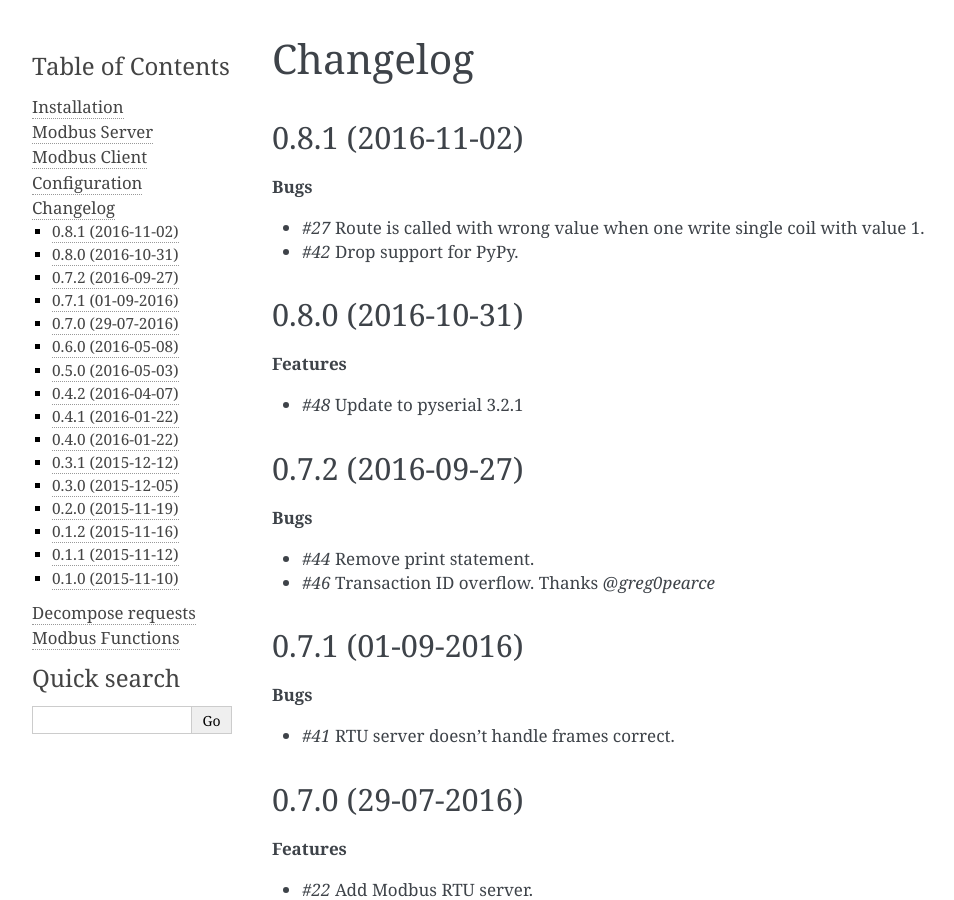
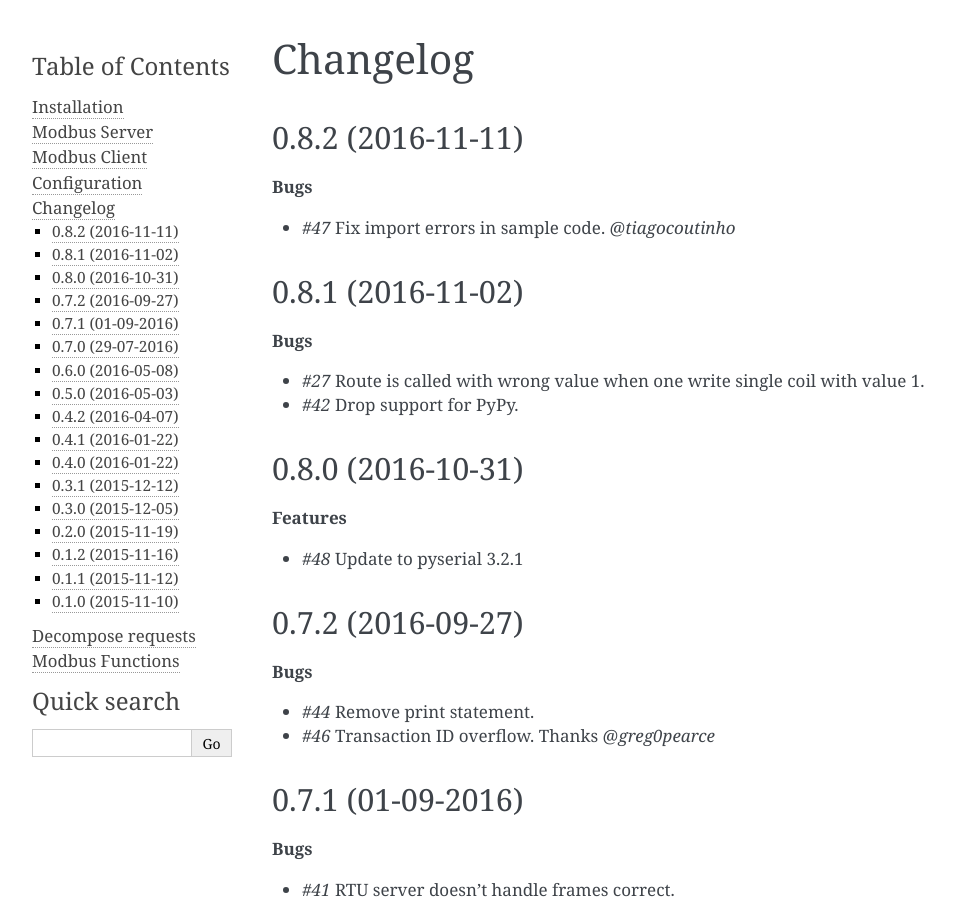
Before and after one commit to AdvancedClimateSystems/uModbus, a Sphinx documentation site: the page built from docs/source/changelog.rst, in a window 1280 px wide and 900 px high. Shown: the whole window, without its empty margins (148-1102 px from the left). Built offline with Sphinx 7.4.7, drawn with Linux system fonts in a browser that asks for light colours.

Commit message:
Bump to 0.8.2.

```diff
--- a/docs/source/changelog.rst
+++ b/docs/source/changelog.rst
@@ -1,5 +1,15 @@
 Changelog
 =========
+
+0.8.2 (2016-11-11)
+++++++++++++++++++
+
+**Bugs**
+
+* `#47` Fix import errors in sample code. `@tiagocoutinho`
+
+.. _#47: https://github.com/AdvancedClimateSystems/uModbus/issues/47
+.. _@tiagocoutinho: https://github.com/tiagocoutinho
 
 0.8.1 (2016-11-02)
 ++++++++++++++++++
--- a/docs/source/conf.py
+++ b/docs/source/conf.py
@@ -61,7 +61,7 @@ author = 'Auke Willem Oosterhoff <oosterhoff@baopt.nl>'
 # The short X.Y version.
 version = '0.8'
 # The full version, including alpha/beta/rc tags.
-release = '0.8.1'
+release = '0.8.2'
 
 # The language for content autogenerated by Sphinx. Refer to documentation
 # for a list of supported languages.
--- a/setup.py
+++ b/setup.py
@@ -12,7 +12,7 @@ cwd = os.path.dirname(os.path.abspath(__name__))
 long_description = open(os.path.join(cwd, 'README.rst'), 'r').read()
 
 setup(name='uModbus',
-      version='0.8.1',
+      version='0.8.2',
       author='Auke Willem Oosterhoff',
       author_email='oosterhoff@baopt.nl',
       description='Implementation of the Modbus protocol in pure Python.',
```
